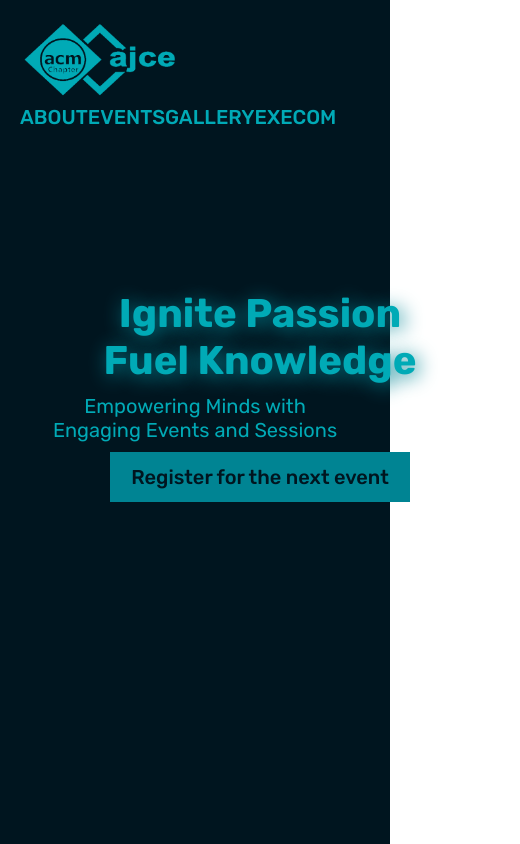
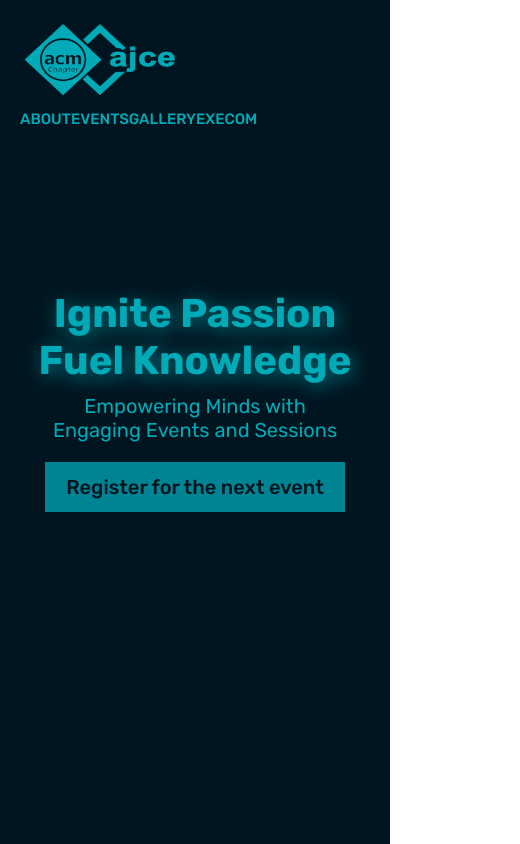
Before and after one commit to Helixjoe/ACM-AJCE, a React (Vite) app: page / in a window 390 px wide. Shown: the top 844 px of the page, 520 px wide, since content can reach past the window. Built offline with nearby package versions, Linux system fonts and the light colour scheme.

Commit message:
titles and button responsive

```diff
--- a/src/components/Hero.jsx
+++ b/src/components/Hero.jsx
@@ -9,9 +9,11 @@ function Hero() {
                 <h1 className="titleTwo">Fuel Knowledge</h1>
                 <p>Empowering Minds with</p>
                 <p>Engaging Events and Sessions</p>
-                <button className="registerButton">
-                    <a href="/">Register for the next event</a>
-                </button>
+                <div>
+                    <button>
+                        <a href="/">Register for the next event</a>
+                    </button>
+                </div>
             </div>
         </div >
     );
--- a/src/index.css
+++ b/src/index.css
@@ -114,7 +114,7 @@ video {
 .mainTitles {
   position: relative;
   display: flex;
-  justify-content: space-between;
+  justify-content: center;
   flex-flow: column wrap;
   text-align: center;
   margin-top: 70px;
@@ -123,6 +123,7 @@ video {
 
 .mainTitles h1 {
   text-shadow: #008493 3px 3px 20px;
+  width: 100vw;
 }
 
 .mainTitles p {
@@ -136,12 +137,19 @@ video {
   margin-top: 10px;
 }
 
+.mainTitles div {
+  width: 100vw;
+  margin-top: 20px;
+}
+
 .mainTitles button {
-  margin: 20px 0px 10px 565px;
   background-color: #008493;
-  border: 0;
-  padding: 13px;
+  border: 13px solid #008493;
   width: 400px;
+}
+
+.mainTitles button :hover {
+  color: #fff;
 }
 
 .mainTitles a {
@@ -220,7 +228,6 @@ video {
   /* Hero Section */
   .navBar {
     padding: 20px;
-
   }
 
   .logo img {
@@ -234,16 +241,17 @@ video {
 
   .links a {
     padding-left: 0px;
-    font-size: 20px;
+    font-size: 15px;
   }
 
   .mainTitles {
-    margin: 150px 0px 0px 0px;
+    margin: 9.375rem 0px 0px 0px;
     width: 100vw;
   }
 
   .mainTitles h1 {
     font-size: 40px;
+    margin-right: min(30px, 0px);
   }
 
 
@@ -253,7 +261,6 @@ video {
 
   .mainTitles button {
     width: 300px;
-    margin: 10px 110px;
   }
 
   .mainTitles a {
```
